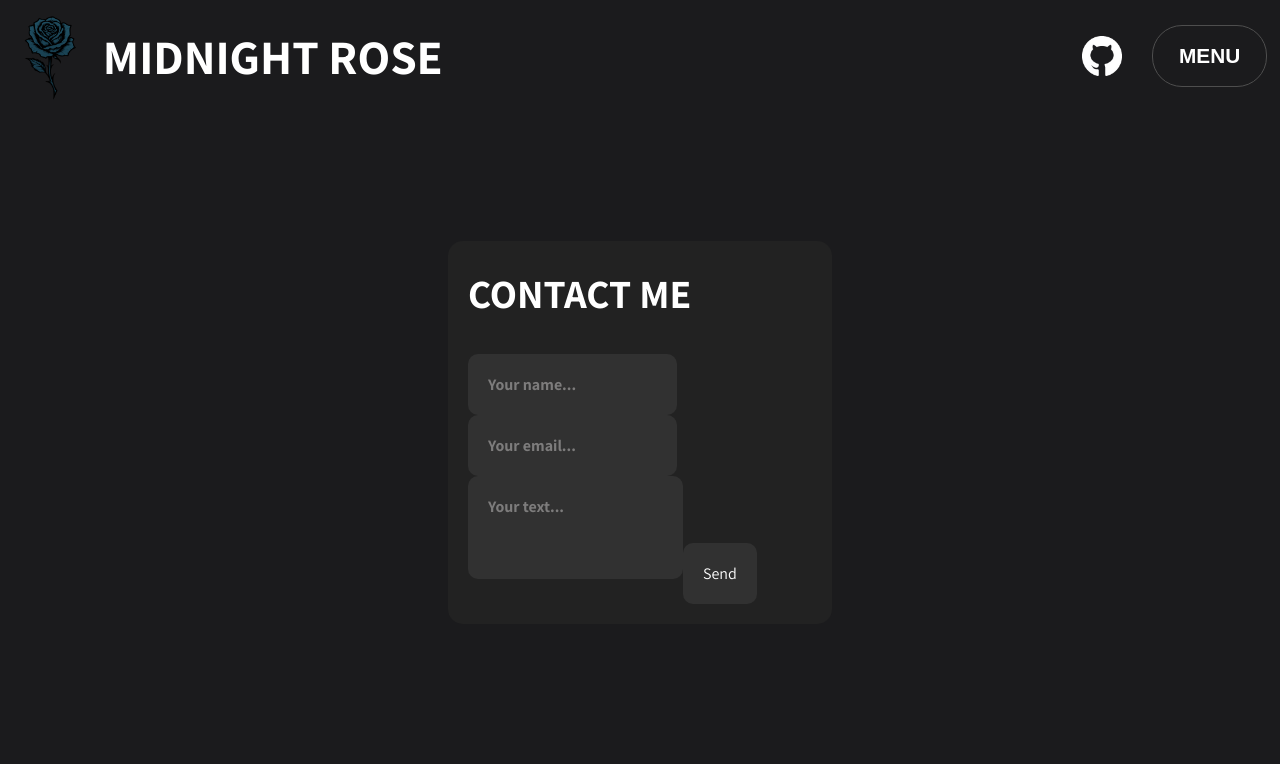
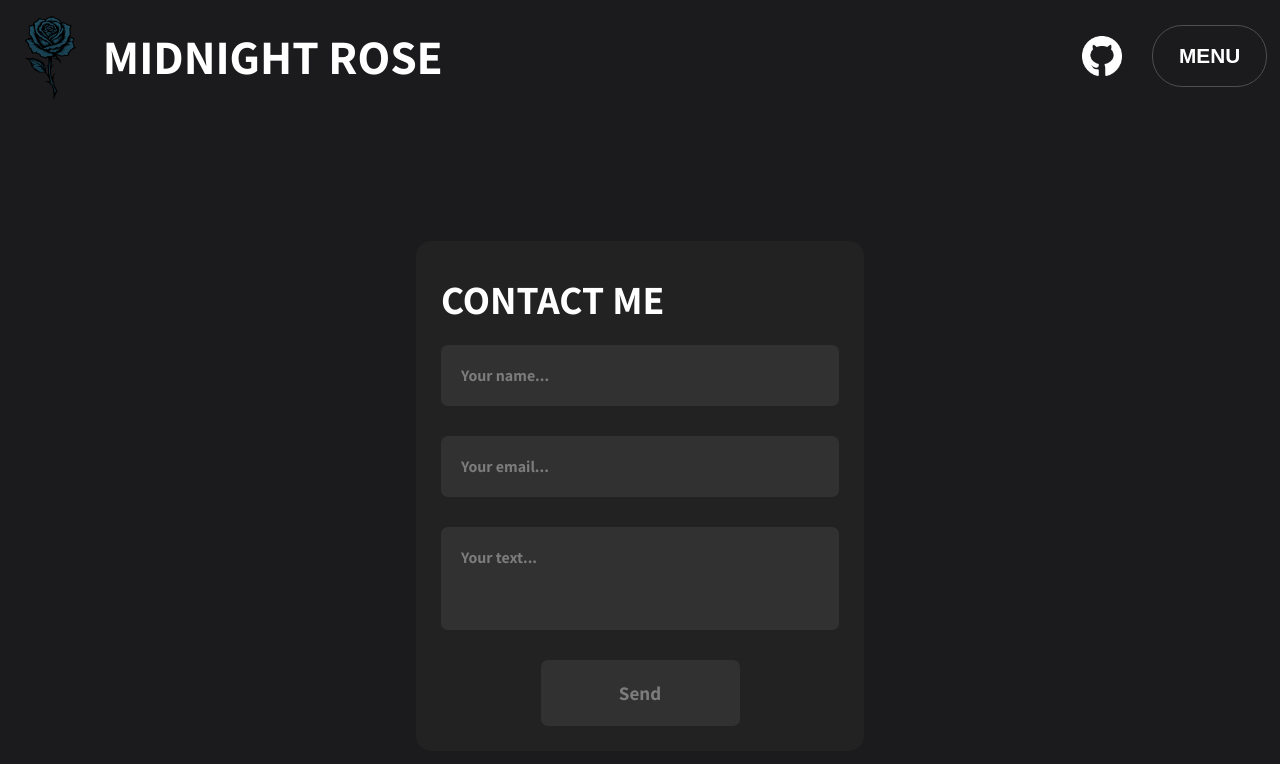
Before and after one commit to I-Samuel-I/Midnight-Rose, a React (Vite) app: page /contact in a window 1280 px wide. Shown: the top 764 px of the page. Built offline with nearby package versions, Linux system fonts and the light colour scheme.

Commit message:
feat: added button route (contact/home)

```diff
--- a/src/ui/components/content/_inputBox/style.jsx
+++ b/src/ui/components/content/_inputBox/style.jsx
@@ -5,8 +5,8 @@ export const BoxContainer = styled.section`
     justify-content: center;
 
     div{
-    width: 30%;
-    padding: 20px;
+    width: 35%;
+    padding: 25px;
     margin-top: 10%;
     border-radius: 15px;
     background-color: #222222;
--- a/src/ui/components/content/_inputField/index.jsx
+++ b/src/ui/components/content/_inputField/index.jsx
@@ -38,7 +38,7 @@ export default function InputField() {
     <S.InputContainer>
       <h1>CONTACT ME</h1>
       <form ref={formRef} onSubmit={handleSubmit}>
-        <input type="text" name="name" maxLength="20" placeholder="Your name..." value={name} onChange={(e) => setName(e.target.value)}/>
+        <input type="text" name="name"  maxLength="20" placeholder="Your name..." value={name} onChange={(e) => setName(e.target.value)}/>
         <input type="email"name="email" maxLength="50" placeholder="Your email..." value={email} onChange={(e) => setEmail(e.target.value)}/>
         <textarea name="message" rows="3" maxLength="150" placeholder="Your text..." value={message} onChange={(e) => setMessage(e.target.value)} />
         <input type="submit" value="Send" />
--- a/src/ui/components/content/_inputField/style.jsx
+++ b/src/ui/components/content/_inputField/style.jsx
@@ -1,18 +1,21 @@
 import styled from "styled-components";
 
 export const InputContainer = styled.article`
+  h1 {
+    font-size: 2.5rem;
+    margin: 2% 0% 5% 0%;
+  }
+  form {
     display: flex;
     flex-direction: column;
-  gap: 35px;
+    align-items: center;
+    gap: 30px;
 
-  h1 {
-    font-size: 2.5rem;
-    margin-top: 2%;
-  }
     input {
+      width: 100%;
       padding: 20px;
       border: none;
-    border-radius: 10px;
+      border-radius: 7px;
       font-size: 1rem;
       font-family: "Assistant", sans-serif;
       color: white;
@@ -22,16 +25,23 @@ export const InputContainer = styled.article`
         font-weight: bold;
         color: #7d7c7c;
       }
-    &:hover[type=submit]{
+
+      &[type="submit"] {
+        width: 50%;
+        font-size: 1.2rem;
+        font-weight: bold;
+        color: #7d7c7c;
+        &:hover {
           cursor: pointer;
           background-color: #2b2a2a;
-
+        }
       }
     }
     textarea {
+      width: 100%;
       padding: 20px;
       border: none;
-    border-radius: 10px;
+      border-radius: 7px;
       resize: none;
       font-size: 1rem;
       font-family: "Assistant", sans-serif;
@@ -43,4 +53,5 @@ export const InputContainer = styled.article`
         color: #7d7c7c;
       }
     }
+  }
 `;
--- a/src/ui/components/header/_logo/index.jsx
+++ b/src/ui/components/header/_logo/index.jsx
@@ -1,10 +1,12 @@
+import { useNavigate } from "react-router"
 import * as img  from "../../../../assets/images/index"
 import * as S from "./style"
 export default function Logo(){
+    const navigate = useNavigate();
     return(
         <S.LogoContainer>
         <img src={img.logo} alt="Rose"/>
-        <h1>MIDNIGHT ROSE</h1>
+        <button onClick={()=> navigate("/")}>MIDNIGHT ROSE</button>
         </S.LogoContainer>
     )
 }
--- a/src/ui/components/header/_logo/style.jsx
+++ b/src/ui/components/header/_logo/style.jsx
@@ -1,13 +1,18 @@
 import styled from "styled-components";
 
 export const LogoContainer = styled.div`
-    display: flex;
-    align-items: center;
-    gap: 15px;
-    h1{
-        font-size: 3rem;
-    }
-    img{
-        width: 75px;
-    }
+  display: flex;
+  align-items: center;
+  gap: 15px;
+  img {
+    width: 75px;
+  }
+  button {
+    border: none;
+    font-size: 3rem;
+    font-family: "Assistant";
+    font-weight: bold;
+    color: white;
+    background-color: inherit;
+  }
 `;
--- a/src/ui/components/header/_nav/index.jsx
+++ b/src/ui/components/header/_nav/index.jsx
@@ -3,8 +3,10 @@ import { FontAwesomeIcon } from '@fortawesome/react-fontawesome'
 import { faXmark } from '@fortawesome/free-solid-svg-icons';
 import * as img from "../../../../assets/images/index";
 import * as S from "./style";
+import { useNavigate } from "react-router";
 export default function Nav() {
   const [MenuDisplay, setMenuDisplay] = useState(false);
+  const navigate = useNavigate();
 
   function handleMenu() {
     setMenuDisplay((prev) => !prev);
@@ -31,7 +33,7 @@ export default function Nav() {
                   <a href="#albums">ALBUMS</a>
                 </li>
                 <li>
-                  <a>CONTACT</a>
+                  <button onClick={() => navigate("/contact")}>CONTACT</button>
                 </li>
               </ul>
               <button onClick={handleMenu}>
--- a/src/ui/components/header/_nav/style.jsx
+++ b/src/ui/components/header/_nav/style.jsx
@@ -68,7 +68,15 @@ export const InfoMenu = styled.div`
       font-size: 3rem;
     }
   }
-  button {
+  button:nth-child(1) {
+    border: none;
+    font-size: 3rem;
+    font-weight: bold;
+    font-family: "Assistant";
+    color: white;
+    background-color: inherit;
+  }
+  button:nth-child(2) {
     height: 10%;
     margin: 5% 5% 0% 0%;
     border: none;
```
Lines whose indentation alone changed are shown as unchanged.
